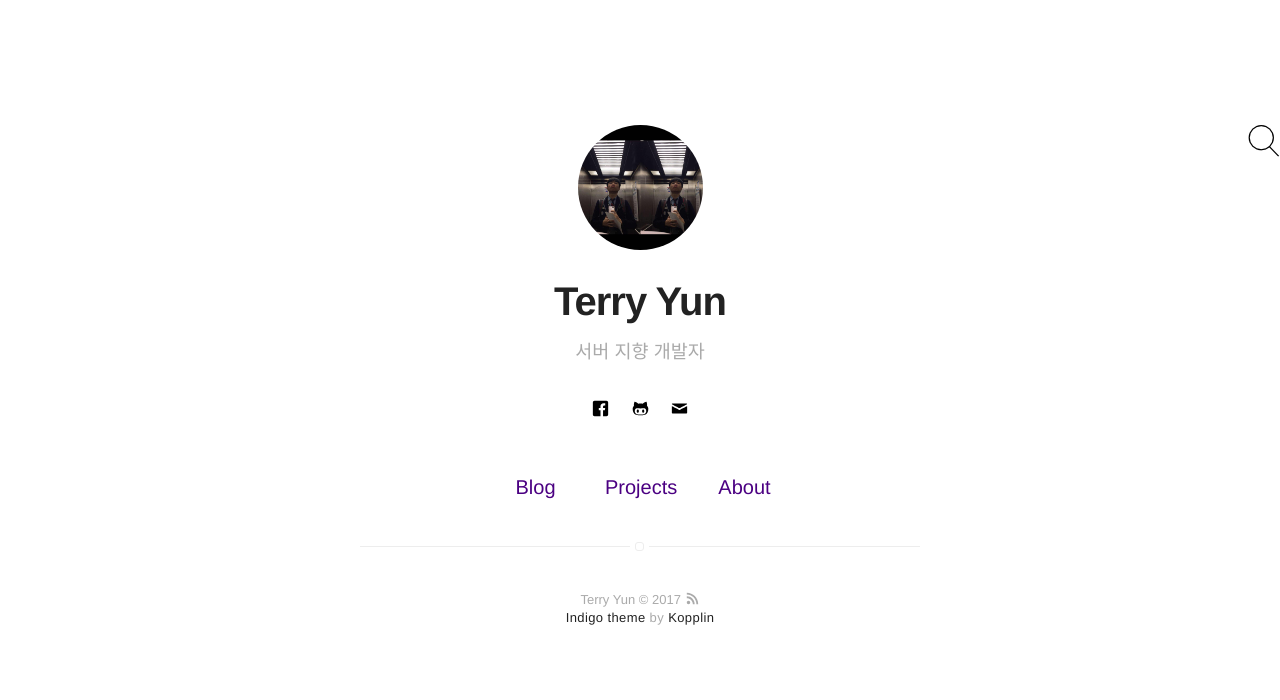
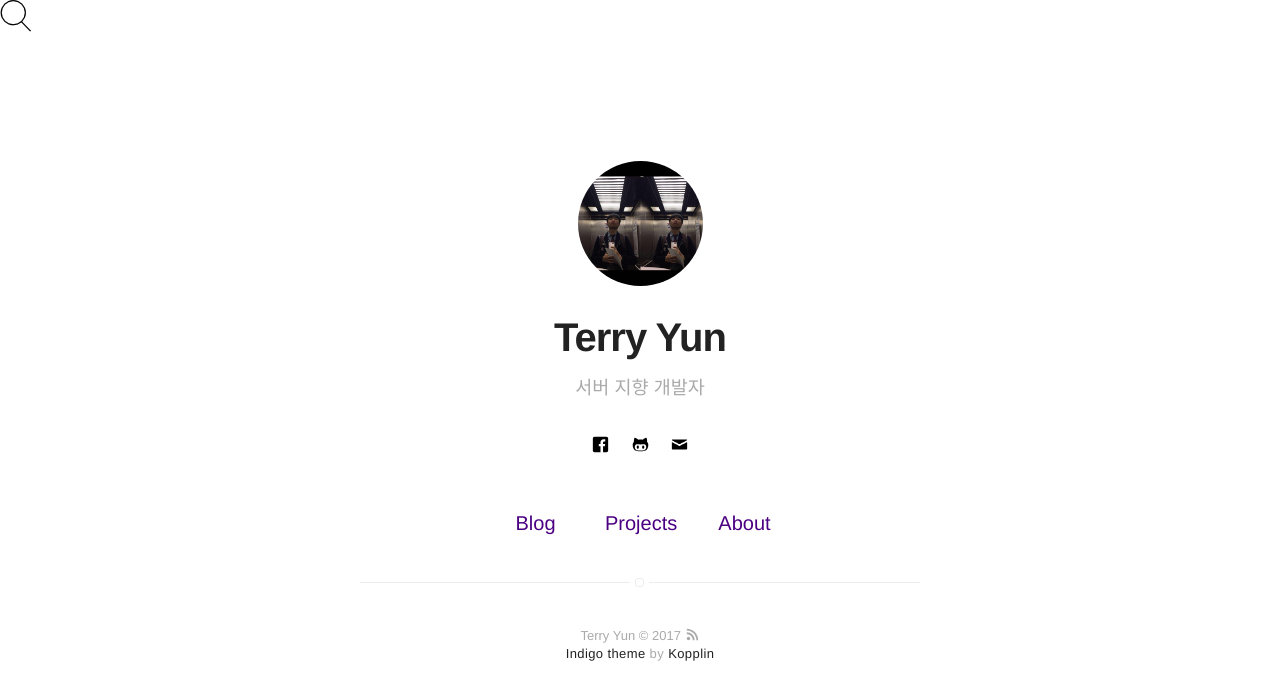
Before and after one commit to CHANMYUNG/nooheat.github.io, a Jekyll site: the page built from index.html, in a window 1280 px wide. Shown: the top 700 px of the page. Built offline with Jekyll 4.4.1, drawn with Linux system fonts in a browser that asks for light colours.

Commit message:
profile update

```diff
--- a/_layouts/default.html
+++ b/_layouts/default.html
@@ -4,13 +4,8 @@ layout: compress
 <!DOCTYPE html>
 <html lang="en">
 <head>
-    <style>
-        #search{
-            align-content: top;
-            float: right
-        }
-    </style>
-    <a id="search" href="/search/"><img src="/assets/images/icon/search.png"/></a>
+    <a href="/search/"><img src="/assets/images/icon/search.png"/></a>
+
     <meta charset="utf-8">
     <meta http-equiv=X-UA-Compatible content="IE=edge,chrome=1">
     <meta name=viewport content="width=device-width, initial-scale=1">
```
